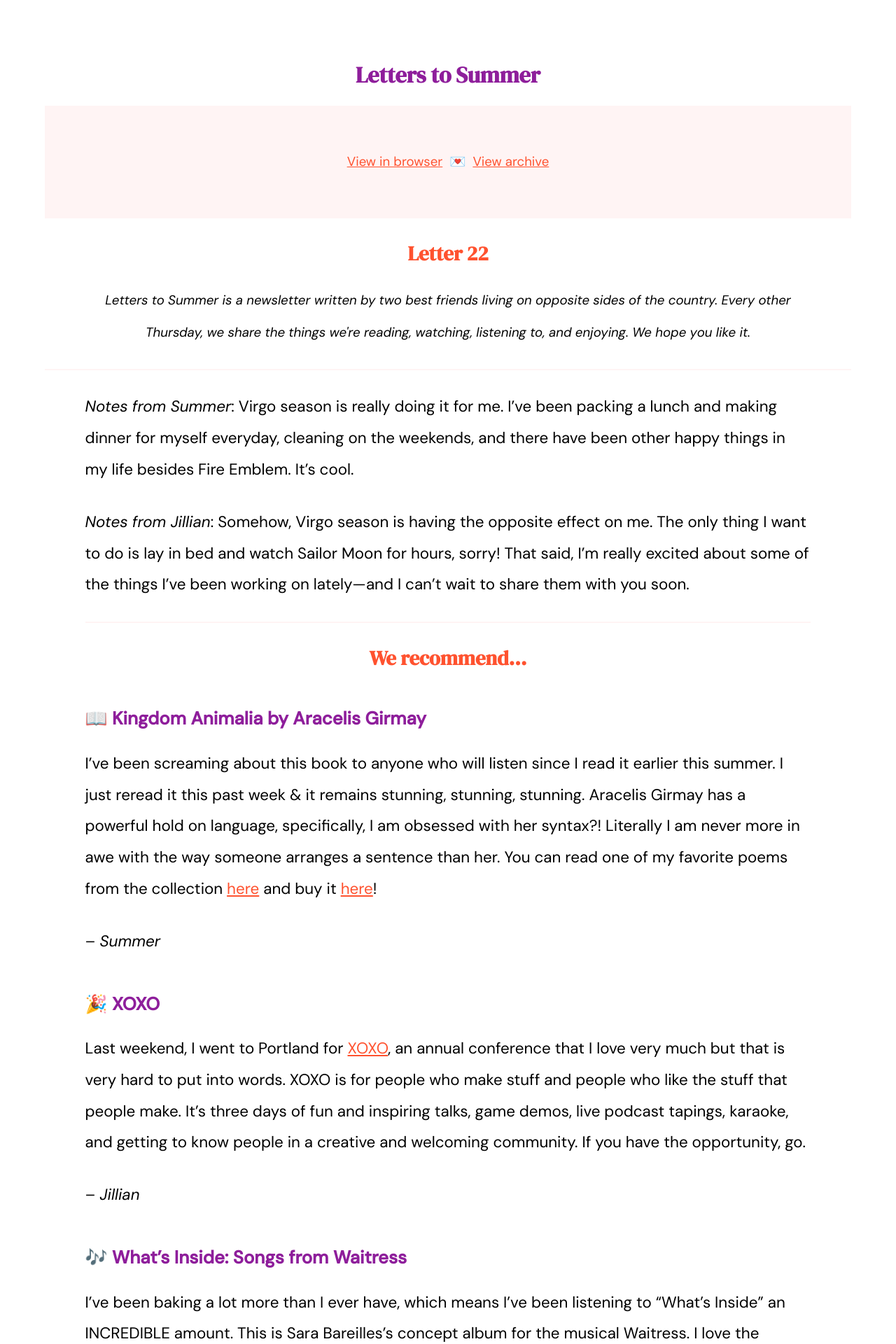
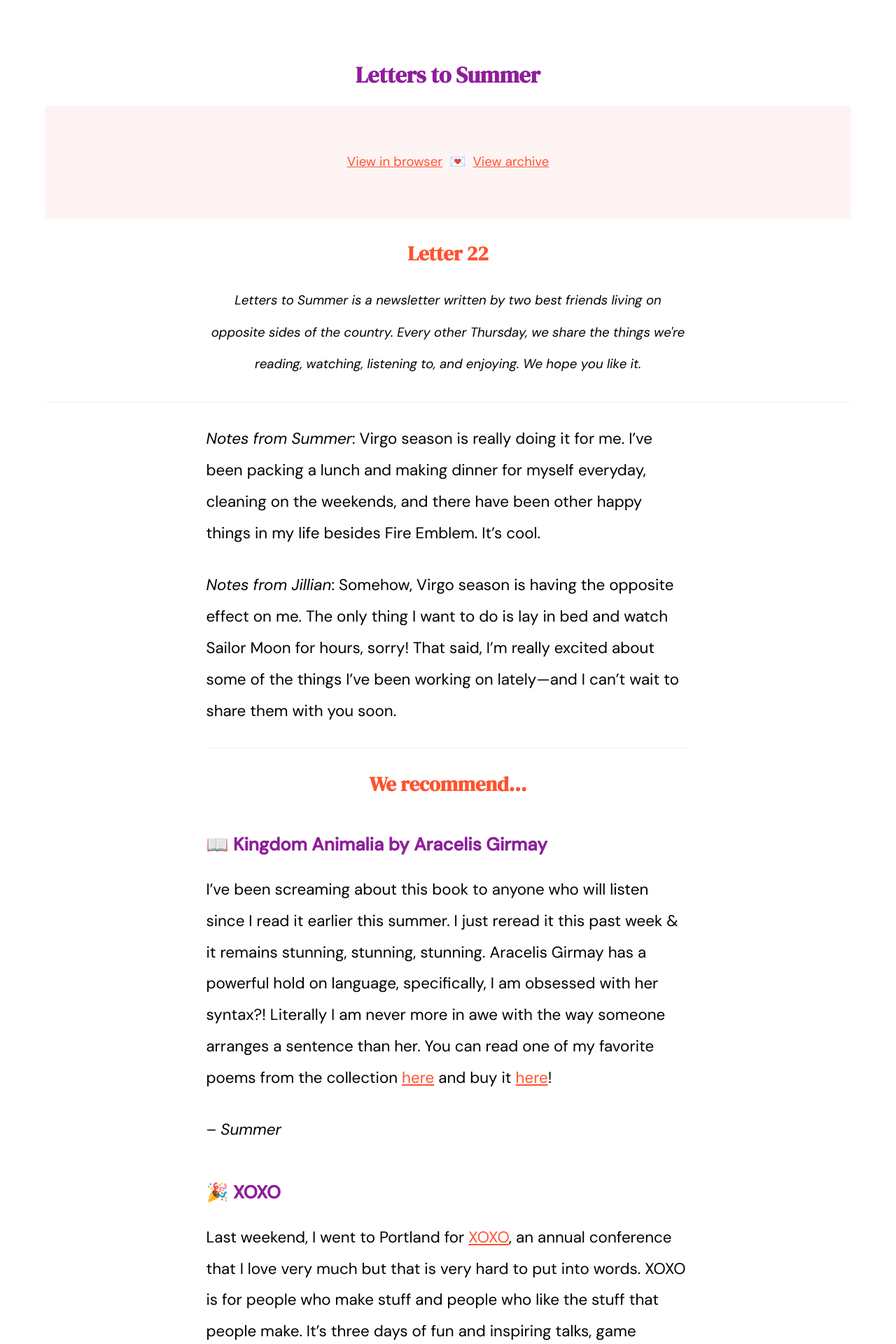
Before and after one commit to jilliangmeehan/letters-to-summer, a Jekyll site: the page built from emails/22.md, in a window 1280 px wide. Shown: the top 1920 px of the page at 70% size. Built offline with Jekyll 4.4.1, drawn with Linux system fonts in a browser that asks for light colours.

Commit message:
Update email.html

```diff
--- a/_layouts/email.html
+++ b/_layouts/email.html
@@ -72,7 +72,7 @@
 
       .content {
         margin: 0 auto;
-        max-width: 90%;
+        max-width: 60%;
       }
 
       .centered {
```
